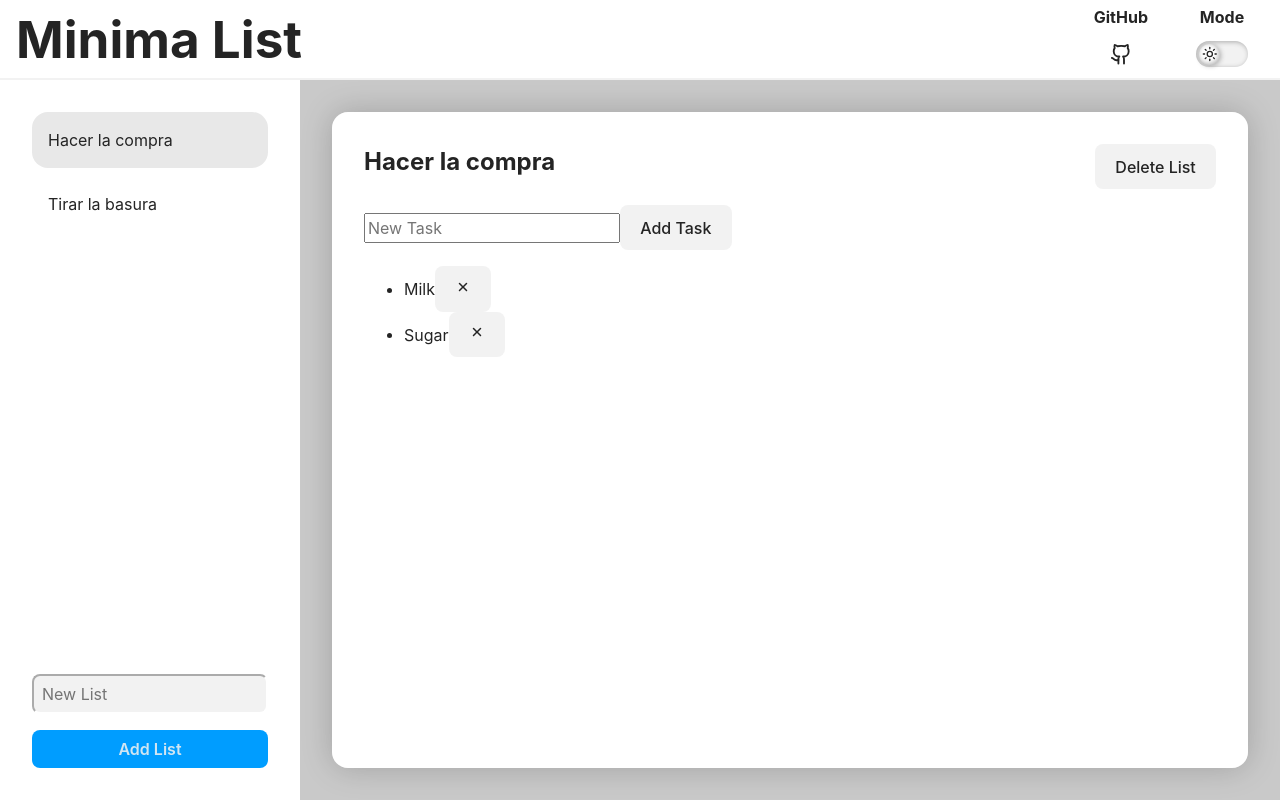
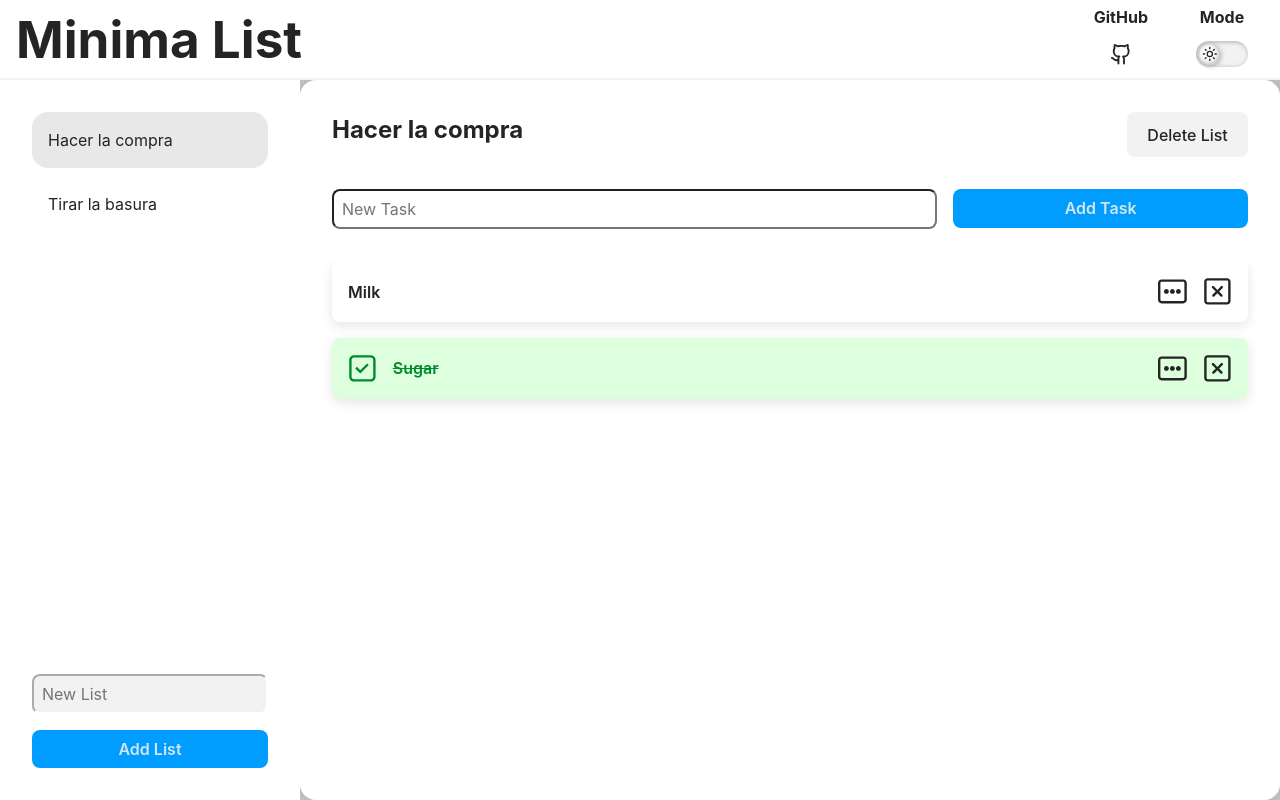
Before and after one commit to AlexNS-Dev/MinimaList, a React (Vite) app: page / in a window 1280 px wide. Built offline with nearby package versions, Linux system fonts and the light colour scheme.

Commit message:
gave task a base style

```diff
--- /dev/null
+++ b/src/components/ItemList/ItemList.css
@@ -0,0 +1,91 @@
+:root {
+    --normal-bg: #fff;
+    --normal-border: var(--gray4);
+    --normal-text: var(--gray12);
+    --success-bg: hsl(143, 85%, 96%);
+    --success-border: hsl(145, 92%, 91%);
+    --success-text: hsl(140, 100%, 27%);
+    --info-bg: hsl(208, 100%, 97%);
+    --info-border: hsl(221, 91%, 91%);
+    --info-text: hsl(210, 92%, 45%);
+    --warning-bg: hsl(49, 100%, 97%);
+    --warning-border: hsl(49, 91%, 91%);
+    --warning-text: hsl(31, 92%, 45%);
+    --error-bg: hsl(359, 100%, 97%);
+    --error-border: hsl(359, 100%, 94%);
+    --error-text: hsl(360, 100%, 45%);
+}
+
+.ItemList.tasks {
+    margin: 0;
+    padding: 0;
+    list-style: none;
+    display: flex;
+    flex-direction: column;
+    gap: 1rem;
+
+    &:has(li.completed) {
+        li.completed {
+            /* background-color: var(--success-bg); */
+            background-color: color-mix(in srgb, rgb(200, 255, 200) 60%, transparent 40%);
+            border: var(--success-border);
+
+            span {
+                color: var(--success-text);
+                transform: translateX(0);
+                text-decoration: line-through;
+            }
+
+            svg {
+                &.icon-checked {
+                    transform: translateX(0);
+                }
+            }
+        }
+    }
+
+    li {
+        display: flex;
+        align-items: center;
+        gap: 1rem;
+        padding: 1rem;
+        border-radius: .5rem;
+        box-shadow: 0 4px 12px #0000001a;
+        overflow: hidden;
+        backdrop-filter: blur(5px);
+        background-color: color-mix(in srgb, transparent 50%, var(--background-color) 50%);
+        cursor: pointer;
+
+        span {
+            word-break: break-word;
+            flex: 1;
+            transform: translateX(-2.8rem);
+            transition: transform .3s ease-out;
+            font-weight: 600;
+        }
+
+        svg {
+            font-size: 1.8rem;
+            color: var(--text-color);
+
+            &.icon-checked {
+                color: var(--success-text);
+                transform: translateX(-3rem);
+                transition: transform .3s ease-out;
+            }
+
+            &.icon-delete:hover {
+                color: var(--error-text);
+            }
+
+            &.icon-edit:hover {
+                color: var(--accent-color);
+            }
+
+            &.icon-delete,
+            &.icon-edit {
+                cursor: pointer;
+            }
+        }
+    }
+}
--- /dev/null
+++ b/src/components/ItemList/ItemList.tsx
@@ -0,0 +1,51 @@
+import { TodoList, TodoTask } from '../../store/todoStore'
+import './ItemList.css'
+import React from 'react'
+import { CgCloseR, CgCheckR, CgMoreR } from 'react-icons/cg'
+
+interface ItemListProps {
+    lists?: TodoList[] | null
+    tasks?: TodoTask[]
+    type: 'lists' | 'tasks'
+    onListClick?: (list: TodoList) => void
+    onTaskClick?: (taskId: number) => void
+}
+
+const ItemList: React.FC<ItemListProps> = ({ lists, tasks, type, /* onListClick, */ onTaskClick }) => {
+    if (type === 'lists' && lists) {
+        return (
+            <>
+                {/* <ul>
+                    <li key={list.id} className={className}>
+                        {list.title}
+                    </li>
+                </ul> */}
+            </>
+        )
+    } else if (type === 'tasks' && tasks) {
+        return (
+            <ul className='ItemList tasks'>
+                {tasks.map((task) =>
+                    <li
+                        key={task.id}
+                        className={task.isCompleted ? 'completed' : ''}
+                        onClick={() => {/* TODO Handle check status */ }}
+                    >
+                        <CgCheckR className='icon-checked' />
+                        <span>
+                            {task.title}
+                        </span>
+                        <CgMoreR className='icon-edit' />
+                        <CgCloseR className='icon-delete' onClick={() => onTaskClick && onTaskClick(task.id)} />
+                    </li>
+                )}
+            </ul>
+        )
+    }
+
+    return (
+        <span className='ItemList no-items'>No items available</span>
+    )
+}
+
+export default ItemList
--- a/src/components/Sidebar/Sidebar.css
+++ b/src/components/Sidebar/Sidebar.css
@@ -31,7 +31,7 @@
 
 .Sidebar .list>ul>li:hover,
 .Sidebar .list>ul>li.active {
-    background-color: color-mix(in srgb, transparent 80%, var(--text-color) 10%);
+    background-color: color-mix(in srgb, transparent 90%, var(--text-color) 10%);
     cursor: pointer;
 }
 
@@ -54,10 +54,6 @@
         color: var(--text-color);
     }
     button {
-        display: flex;
-        align-items: center;
-        justify-content: center;
-        gap: .5rem;
         height: 2.4rem;
         width: 100%;
         padding: 0;
@@ -65,10 +61,6 @@
         font-weight: 600;
         color: var(--button-background);
         background-color: var(--accent-color);
-
-        svg {
-            color: var(--button-background);
-        }
     }
 }
 
--- a/src/components/Sidebar/Sidebar.tsx
+++ b/src/components/Sidebar/Sidebar.tsx
@@ -21,7 +21,6 @@ const Sidebar: React.FC<SidebarProps> = ({ open, onListClick, setIsMenuOpen, sel
      * If the list input is empty or undefined, the function exits early. After adding the list, the input field is cleared.
      *
      * @param {FormEvent<HTMLFormElement>} event - The form submission event.
-     * @returns {void}
      */
     const handleSubmit = (event: FormEvent<HTMLFormElement>) => {
         event.preventDefault();
--- a/src/components/TodoSection/TodoSection.css
+++ b/src/components/TodoSection/TodoSection.css
@@ -17,28 +17,51 @@
 .TodoSection .content {
     position: relative;
     overflow: hidden;
-    margin: 2rem;
-    padding: 2rem;
     border-radius: 1rem;
     box-shadow: 0 0 2rem rgba(0, 0, 0, .2);
     z-index: 1;
 
     display: flex;
     flex-direction: column;
-    gap: 1rem;
+    gap: 2rem;
 
     header {
         display: flex;
+        padding: 2rem 2rem 0 2rem;
 
         button {
             margin-left: auto;
         }
     }
 
-    .tasks {
+    /* TODO: Add input section styles here */
+    .task-input {
+        padding: 0rem 2rem;
+        display: flex;
+        gap: 1rem;
+
+        input {
+            flex: 2;
+            border-radius: .5rem;
+            height: 2.5rem;
+            padding: 0 .5rem;
+        }
+
+        button {
+            height: 2.4rem;
+            flex: 1;
+            padding: 0;
+
+            font-weight: 600;
+            color: var(--button-background);
+            background-color: var(--accent-color);
+        }
+    }
+
+    ul {
         flex: 1;
         overflow-y: auto;
-        word-break: break-all;
+        padding: 0 2rem;
     }
 }
 
--- a/src/components/TodoSection/TodoSection.tsx
+++ b/src/components/TodoSection/TodoSection.tsx
@@ -2,7 +2,7 @@ import useTodoStore, { TodoList } from '../../store/todoStore';
 import { capitalize } from '../../utils/helpers';
 import './TodoSection.css'
 import React, { FormEvent, useMemo, useState } from 'react'
-import { IoClose } from 'react-icons/io5'
+import ItemList from '../ItemList/ItemList';
 
 interface TodoSectionProps {
     selectedList: TodoList | null,
@@ -24,9 +24,8 @@ const TodoSection: React.FC<TodoSectionProps> = ({ selectedList }) => {
      * Calls the `removeList` function to delete the list. If an error occurs during the removal process, an error is thrown.
      *
      * @param {number} listId - The ID of the list to be removed.
-     * @returns {void}
      */
-    const handleRemoveList = (listId: number) => () => {
+    const handleRemoveList = (listId: number) => {
         // !!!
         // Agregar una modal para preguntar si estas seguro de borrar la lista
         try {
@@ -49,7 +48,7 @@ const TodoSection: React.FC<TodoSectionProps> = ({ selectedList }) => {
             throw new Error((e as Error).message)
         }
     }
-    const handleRemoveTask = (taskId: number) => () => {
+    const handleRemoveTask = (taskId: number) => {
         try {
             if (selectedList) {
                 removeTask(selectedList.id, taskId)
@@ -78,12 +77,13 @@ const TodoSection: React.FC<TodoSectionProps> = ({ selectedList }) => {
     return (
         <section className='TodoSection'>
             <div className="content">
-
+                {/* Selected list section */}
                 <header>
                     <h2>{capitalize(currentList.title)}</h2>
-                    <button onClick={handleRemoveList(currentList.id)}>Delete List</button>
+                    <button onClick={() => handleRemoveList(currentList.id)}>Delete List</button>
                 </header>
 
+                {/* Input section */}
                 <form className='task-input' onSubmit={handleTaskSubmit}>
                     <input
                         type="text"
@@ -93,17 +93,20 @@ const TodoSection: React.FC<TodoSectionProps> = ({ selectedList }) => {
                     <button type='submit'>Add Task</button>
                 </form>
 
+                {/* Tasks section */}
                 {currentList.items.length > 0 &&
-                    <ul className="tasks">
-                        {currentList.items.map((task) =>
-                            <li key={task.id}>
-                                {task.title}
-                                <button onClick={handleRemoveTask(task.id)}>
-                                    <IoClose />
-                                </button>
-                            </li>
-                        )}
-                    </ul>
+                    <>
+                        {/* <ul className="tasks">
+                            {currentList.items.map((task) =>
+                                <ItemList
+                                    task={task}
+                                    type='task'
+                                    onClick={() => handleRemoveTask(task.id)}
+                                />
+                            )}
+                        </ul> */}
+                        <ItemList tasks={currentList.items} type='tasks' onTaskClick={handleRemoveTask} />
+                    </>
                 }
             </div>
         </section>
--- a/src/store/todoStore.ts
+++ b/src/store/todoStore.ts
@@ -44,7 +44,7 @@ const mockItems: TodoList[] = [
             {
                 id: Date.now() + 2,
                 title: 'Sugar',
-                isCompleted: false
+                isCompleted: true
             },
         ],
     },
```
